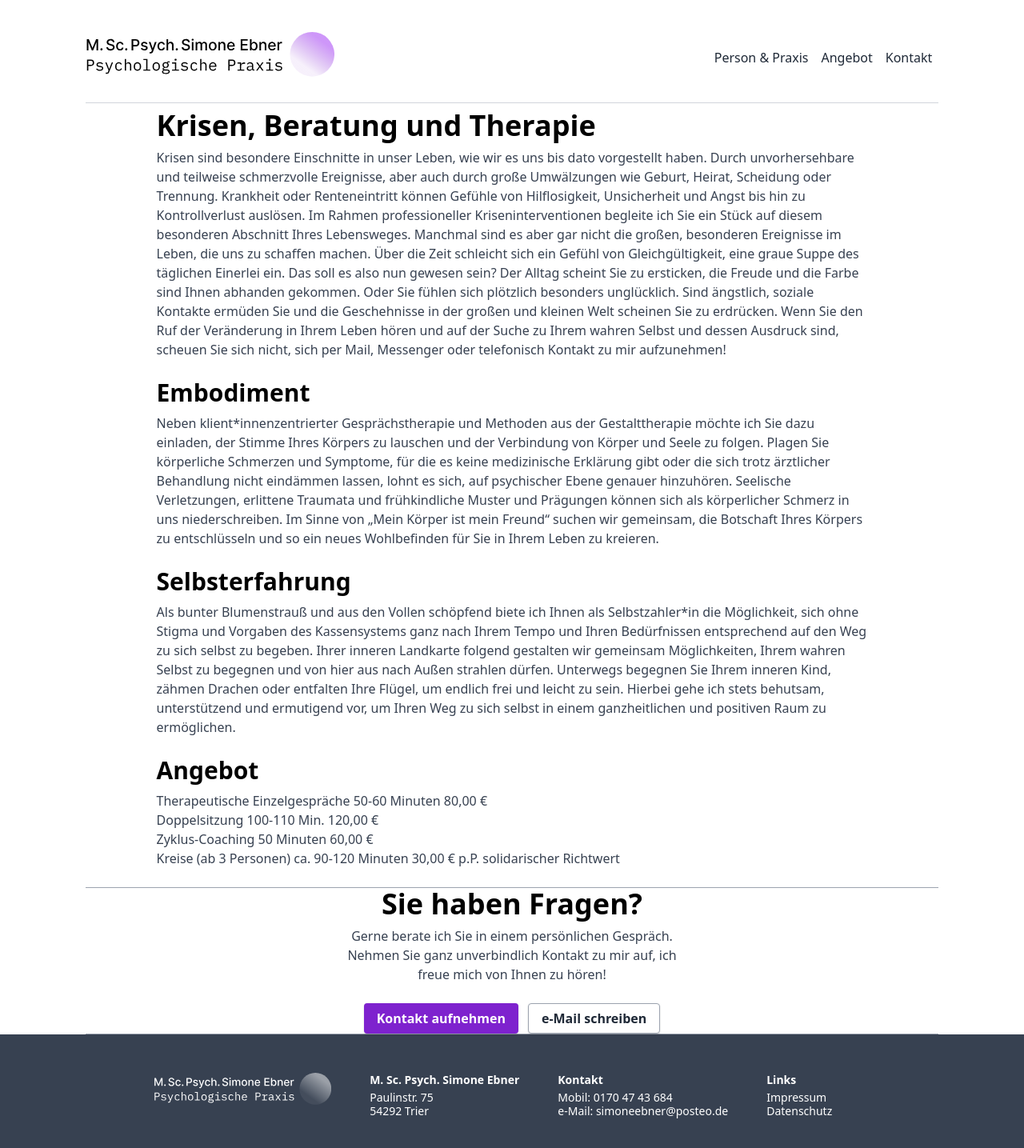
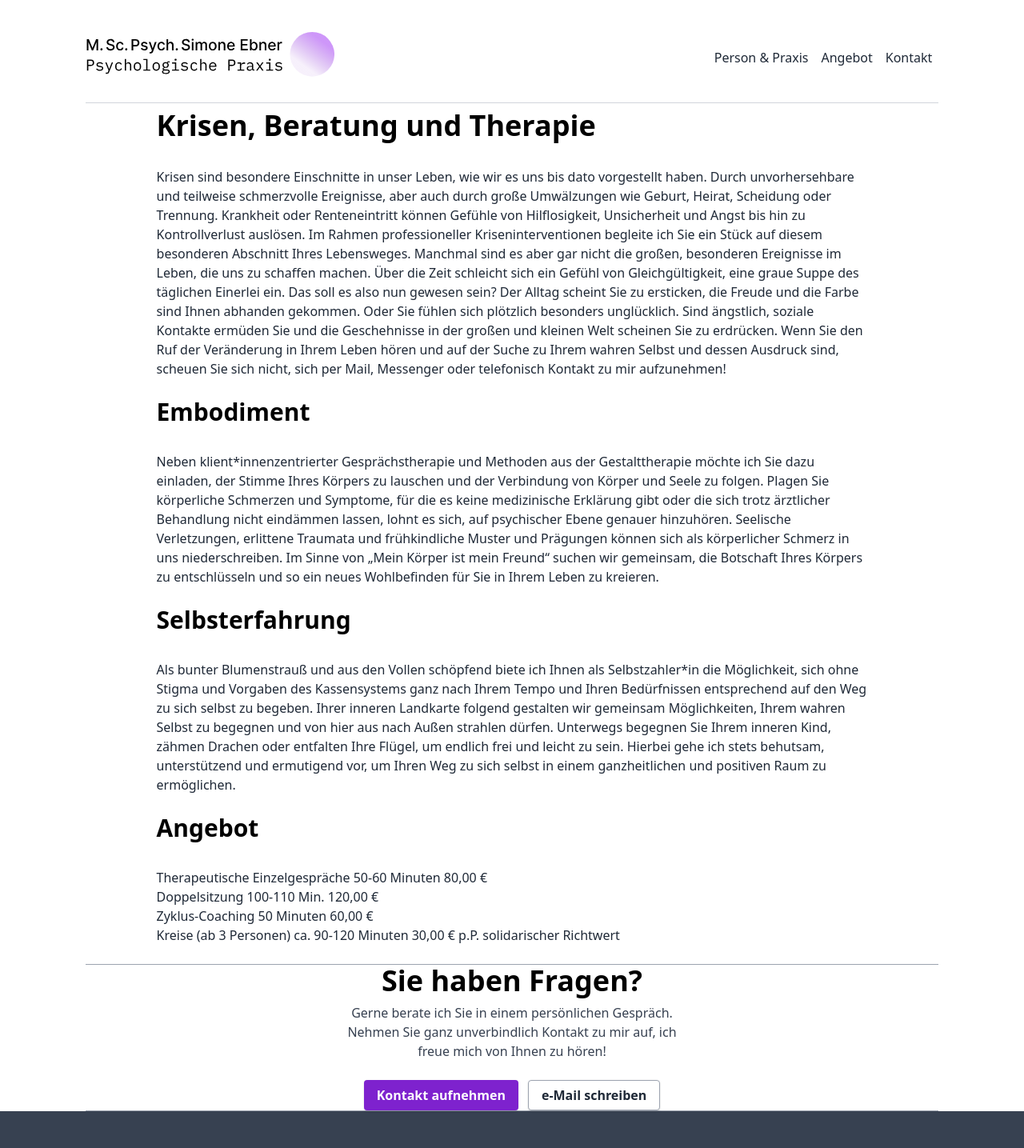
Before and after one commit to dvdptr/website-s-ebner, a Nuxt app: page /angebot in a window 1280 px wide. Shown: the top 1435 px of the page at 80% size. Built offline with nearby package versions, Linux system fonts and the light colour scheme.

Commit message:
fix:typo

```diff
--- a/components/Angebot.vue
+++ b/components/Angebot.vue
@@ -7,7 +7,7 @@
         Krisen, Beratung und Therapie
       </h1>
       <section
-        class="text-normal text-gray-700 pb-6"
+        class="text-gray-800 text-base w-full text-left m-auto py-6 font-normal"
       >
         <p>
           Krisen sind besondere Einschnitte in unser Leben, wie wir es uns bis dato vorgestellt haben. Durch unvorhersehbare und teilweise schmerzvolle Ereignisse, aber auch durch große Umwälzungen wie Geburt, Heirat, Scheidung oder Trennung. Krankheit oder Renteneintritt können Gefühle von Hilflosigkeit, Unsicherheit und Angst bis hin zu Kontrollverlust auslösen. Im Rahmen professioneller Kriseninterventionen begleite ich Sie ein Stück auf diesem besonderen Abschnitt Ihres Lebensweges.
@@ -17,19 +17,19 @@ Manchmal sind es aber gar nicht die großen, besonderen Ereignisse im Leben, die
       <section class="text-2xl md:text-3xl pb-2 font-bold">
           Embodiment
         </section>
-        <section class="text-normal text-gray-700 pb-6">
+        <section class="text-gray-800 text-base w-full text-left m-auto py-6 font-normal">
           Neben klient*innenzentrierter Gesprächstherapie und Methoden aus der Gestalttherapie möchte ich Sie dazu einladen, der Stimme Ihres Körpers zu lauschen und der Verbindung von Körper und Seele zu folgen. Plagen Sie körperliche Schmerzen und Symptome, für die es keine medizinische Erklärung gibt oder die sich trotz ärztlicher Behandlung nicht eindämmen lassen, lohnt es sich, auf psychischer Ebene genauer hinzuhören. Seelische Verletzungen, erlittene Traumata und frühkindliche Muster und Prägungen können sich als körperlicher Schmerz in uns niederschreiben. Im Sinne von „Mein Körper ist mein Freund“ suchen wir gemeinsam, die Botschaft Ihres Körpers zu entschlüsseln und so ein neues Wohlbefinden für Sie in Ihrem Leben zu kreieren.
         </section>
       <section class="text-2xl md:text-3xl pb-2 font-bold">
           Selbsterfahrung
         </section>
-        <section class="text-normal text-gray-700 pb-6">
+        <section class="text-gray-800 text-base w-full text-left m-auto py-6 font-normal">
           Als bunter Blumenstrauß und aus den Vollen schöpfend biete ich Ihnen als Selbstzahler*in die Möglichkeit, sich ohne Stigma und Vorgaben des Kassensystems ganz nach Ihrem Tempo und Ihren Bedürfnissen entsprechend auf den Weg zu sich selbst zu begeben. Ihrer inneren Landkarte folgend gestalten wir gemeinsam Möglichkeiten, Ihrem wahren Selbst zu begegnen und von hier aus nach Außen strahlen dürfen. Unterwegs begegnen Sie Ihrem inneren Kind, zähmen Drachen oder entfalten Ihre Flügel, um endlich frei und leicht zu sein. Hierbei gehe ich stets behutsam, unterstützend und ermutigend vor, um Ihren Weg zu sich selbst in einem ganzheitlichen und positiven Raum zu ermöglichen.</section>
 
       <section class="text-2xl md:text-3xl pb-2 font-bold">
           Angebot
         </section>
-        <section class="text-normal text-gray-700 pb-6">
+        <section class="text-gray-800 text-base w-full text-left m-auto py-6 font-normal">
           Therapeutische Einzelgespräche	50-60 Minuten			80,00 € <br/>
 Doppelsitzung 100-110 Min.	120,00 €<br/>
 Zyklus-Coaching 50 Minuten			60,00 € <br/>
--- a/components/Hero.vue
+++ b/components/Hero.vue
@@ -12,40 +12,23 @@
 Dies kann sowohl in meinem Praxisraum in Trier als auch online geschehen.</p>
         <p class="text-gray-800 text-lg pb-6">
 Melden Sie sich gerne für ein unverbindliches Erstgespräch.</p>
+        <section class="flex leading-tight justify-center">
           <button
             class="bg-purple-700 hover:bg-purple-600 text-white font-bold py-2 px-4 rounded shadow"
           >
             <NuxtLink to="/kontakt">Kontakt aufnehmen</NuxtLink>
           </button>
           <button
-          class="bg-white hover:bg-purple-100 text-gray-800 font-semibold py-2 px-4 border border-gray-400 rounded shadow ml-3"
+            class="bg-white hover:bg-purple-100 text-gray-800 flex font-semibold py-2 px-4 border border-gray-400 rounded shadow ml-3"
           >
             <a href="mailto:simoneebner@posteo.de" target="_blank"
               >e-Mail schreiben</a
             >
           </button>
         </section>
+      </section>
     </div>
 
-    <!-- <div class="w-11/12 md:w-1/2 mx-auto pt-12 md:pt-0 flex md:pl-12">
-      <div id="gufb_widget_script"></div>
-      <div id="gufb_widget_content"></div>
-    </div> -->
-    <!-- <div class="w-11/12 md:w-1/2 md:pl-10 pl-0 pt-12 md:pt-0 mx-auto">
-      <section>
-        <div class=" ">
-          <picture>
-            <source type="image/webp" srcset="~/assets/img/familie-hero.webp" />
-            <source type="image/jpeg" srcset="~/assets/img/familie-hero.jpg" />
-            <img
-              class="rounded-lg"
-              alt="Portrait of a laughing family"
-              src="~/assets/img/familie-hero.jpg"
-            />
-          </picture>
-        </div>
-      </section>
-    </div> -->
   </div>
 </template>
 
```
Lines whose indentation alone changed are shown as unchanged.
